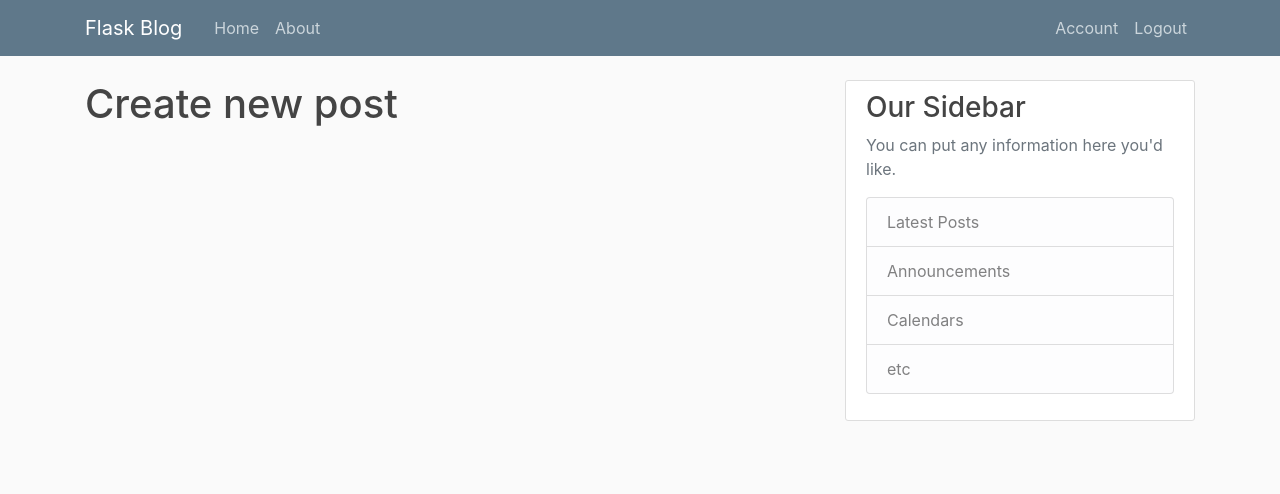
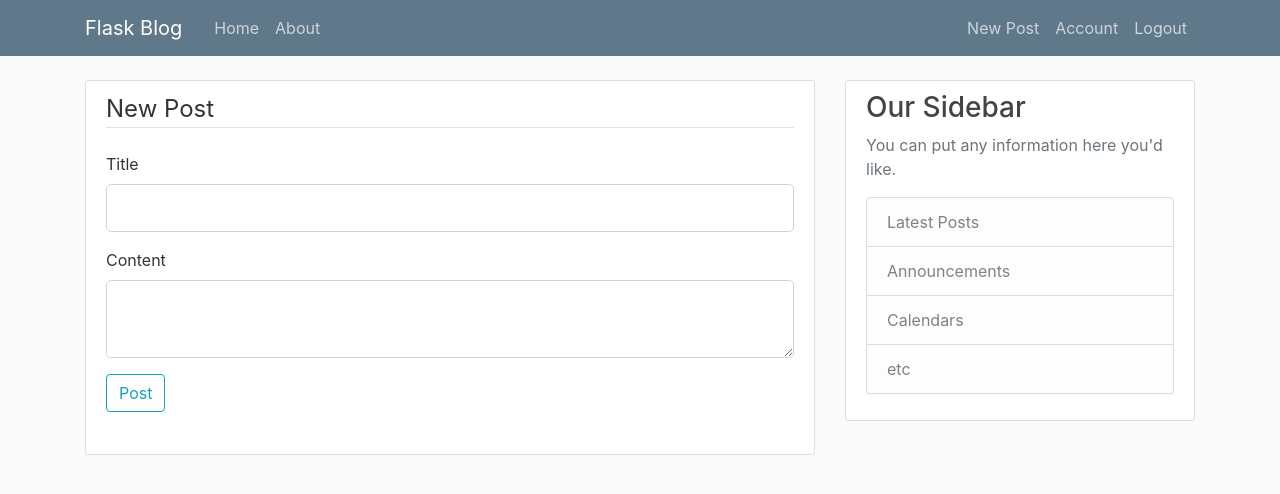
Before and after one commit to bihire/flask_blog, a Flask app: page /post/new in a window 1280 px wide. Shown: the top 494 px of the page. Run offline with Flask 2, Linux system fonts and the light colour scheme; a user stored in the database is signed in; some libraries are stand-ins or nearby versions.

Commit message:
create update see specific post

```diff
--- a/flask_blog/forms.py
+++ b/flask_blog/forms.py
@@ -1,7 +1,7 @@
 from flask_wtf import FlaskForm
 from flask_wtf.file import FileField, FileAllowed
 from flask_login import current_user
-from wtforms import StringField, PasswordField, SubmitField, BooleanField
+from wtforms import StringField, PasswordField, SubmitField, BooleanField, TextAreaField
 from wtforms.validators import data_required, Length, Email, EqualTo, ValidationError
 from flask_blog.models import User, Post
 
@@ -50,3 +50,9 @@ class UpdateForm(FlaskForm):
             user = User.query.filter_by(email=email.data).first()
             if user:
                 raise ValidationError('email exist already!')
+
+
+class CreatePost(FlaskForm):
+    title = StringField('Title', validators=[data_required()])
+    content = TextAreaField('Content', validators=[data_required()])
+    submit = SubmitField('Post')
--- a/flask_blog/models.py
+++ b/flask_blog/models.py
@@ -12,7 +12,7 @@ class User(db.Model, UserMixin):
     username = db.Column(db.String(20), nullable= False)
     email = db.Column(db.String(120), unique=True, nullable= False)
     password = db.Column(db.String(32), nullable= False)
-    image_file = db.Column(db.String(120), nullable= False,  default='default.jpg')
+    image_file = db.Column(db.String(120), default='default.jpg', nullable=False)
     posts = db.relationship('Post', backref='author', lazy=True)
 
     def __repr__(self):
@@ -21,7 +21,7 @@ class User(db.Model, UserMixin):
 class Post(db.Model):
     id = db.Column(db.Integer, primary_key=True)
     title = db.Column(db.String(120), nullable=False)
-    created_on = db.Column(db.DateTime, nullable=False, default=datetime.utcfromtimestamp)
+    created_on = db.Column(db.DateTime, nullable=False, default=datetime.utcnow)
     content = db.Column(db.Text, nullable=False)
     user_id= db.Column(db.Integer,  db.ForeignKey('user.id'), nullable=False)
 
--- a/flask_blog/routes.py
+++ b/flask_blog/routes.py
@@ -1,32 +1,16 @@
 import os
 import secrets
 from PIL import Image
-from flask import render_template, url_for, flash, redirect, request
+from flask import render_template, url_for, flash, redirect, request, abort
 from flask_blog import app, db, bcrypt
-from flask_blog.forms import RegistrationForm, LoginForm, UpdateForm
+from flask_blog.forms import RegistrationForm, LoginForm, UpdateForm, CreatePost
 from flask_blog.models import User, Post
 from flask_login import login_user, current_user, logout_user, login_required
 
 
-posts = [
-    {
-        "title": "this the first title",
-        "author": "bihire",
-        "date_posted": "2018-12-09",
-        "content": "this is the dummy data for the first article and more if you want more don't wait for more",
-    },
-    {
-        "title": "this the second title",
-        "author": "boris",
-        "date_posted": "2019-04-12",
-        "content": "this is the dummy data for the first article and more if you want more don't wait for more",
-
-    }
-]
-
-
 @app.route("/")
 def home():
+    posts = Post.query.all()
     return render_template('home.html', posts=posts)
 
 
@@ -46,7 +30,6 @@ def register():
         user = User(
             username=form.username.data,
             email=form.email.data,
-            image_file=form.image_file.data,
             password=hashed_password
         )
         db.session.add(user)
@@ -116,5 +99,36 @@ def account():
 
 
 @app.route("/post/new", methods=['GET', 'POST'])
+@login_required
 def create_post():
-    return render_template('create_post.html', title='New Post')
+    form = CreatePost()
+    if form.validate_on_submit():
+        post = Post(title=form.title.data, content=form.content.data, user_id=current_user.id)
+        db.session.add(post)
+        db.session.commit()
+        flash('Your post  has been created','success')
+        return redirect(url_for('home'))
+    return render_template('create_post.html', title='New Post',legend='New Post', form=form)
+
+@app.route("/post/int:<post_id>")
+def view_post(post_id):
+    post = Post.query.get_or_404(post_id)
+    return render_template('specific_post.html', title=post.title, post=post)
+
+
+@app.route("/post/int:<post_id>/update", methods=['GET', 'POST'])
+def update_post(post_id):
+    post = Post.query.get_or_404(post_id)
+    if post.user_id != current_user.id:
+        abort(403)
+    form = CreatePost()
+    if form.validate_on_submit():
+        post.title = form.title.data
+        post.content = form.content.data
+        db.session.commit()
+        flash('Your post has been updated!','success')
+        return redirect(url_for('view_post', post_id=post.id))
+    elif request.method == 'GET':
+        form.title.data = post.title
+        form.content.data = post.content
+    return render_template('create_post.html', title='Update Post',legend='Update Post', form=form)
--- a/flask_blog/templates/create_post.html
+++ b/flask_blog/templates/create_post.html
@@ -1,4 +1,46 @@
 {% extends "layout.html" %}
 {% block content %}
-<h1>Create new post</h1>
+    <div class="content-section">
+        <form action="" method="POST">
+            {{ form.hidden_tag() }}
+            <fieldset class="form-group">
+                <legend class="border-bottom mb-4">{{ legend }}</legend>
+                <div class="form-group">
+                    {{ form.title.label(class='form-control-label')}}
+                    {% if form.title.errors %}
+                    {{ form.title(class="form-control form-control-lg is-invalid") }}
+                    <div class="invalid-feedback">
+                        {% for error in form.title.errors %}
+                        <span>{{ error }}</span>
+                        {% endfor %}
+                    </div>
+                    {% else %}
+                    {{ form.title(class='form-control form-control-lg')}}
+
+                    {% endif %}
+
+                </div>
+                <div class="form-group">
+                    {{ form.content.label(class='form-control-label')}}
+                    {% if form.content.errors %}
+                    {{ form.content(class="form-control form-control-lg is-invalid") }}
+                    <div class="invalid-feedback">
+                        {% for error in form.content.errors %}
+                        <span>{{ error }}</span>
+                        {% endfor %}
+                    </div>
+                    {% else %}
+                    {{ form.content(class='form-control form-control-lg')}}
+
+
+                    {% endif %}
+
+                </div>
+
+                <div class="form-group">
+                    {{ form.submit(class="btn btn-outline-info")}}
+                </div>
+            </fieldset>
+        </form>
+    </div>
 {% endblock content %}
--- a/flask_blog/templates/layout.html
+++ b/flask_blog/templates/layout.html
@@ -29,6 +29,7 @@
                     <!-- Navbar Right Side -->
                     <div class="navbar-nav">
                         {% if current_user.is_authenticated %}
+                            <a class="nav-item nav-link" href="/post/new">New Post</a>
                             <a class="nav-item nav-link" href="/account">Account</a>
                             <a class="nav-item nav-link" href="/logout">Logout</a>
                         {% else %}
```
Also changed, not shown: flask_blog/templates/home.html (+4 -3 lines), flask_blog/templates/specific_post.html (added, +15 -0 lines), flask_blog/site.db, flask_blog/static/images/2158a327b772185d.PNG (added), flask_blog/static/images/c987c77a0480c272.jpg (deleted), flask_blog/static/images/truth.PNG (added).
